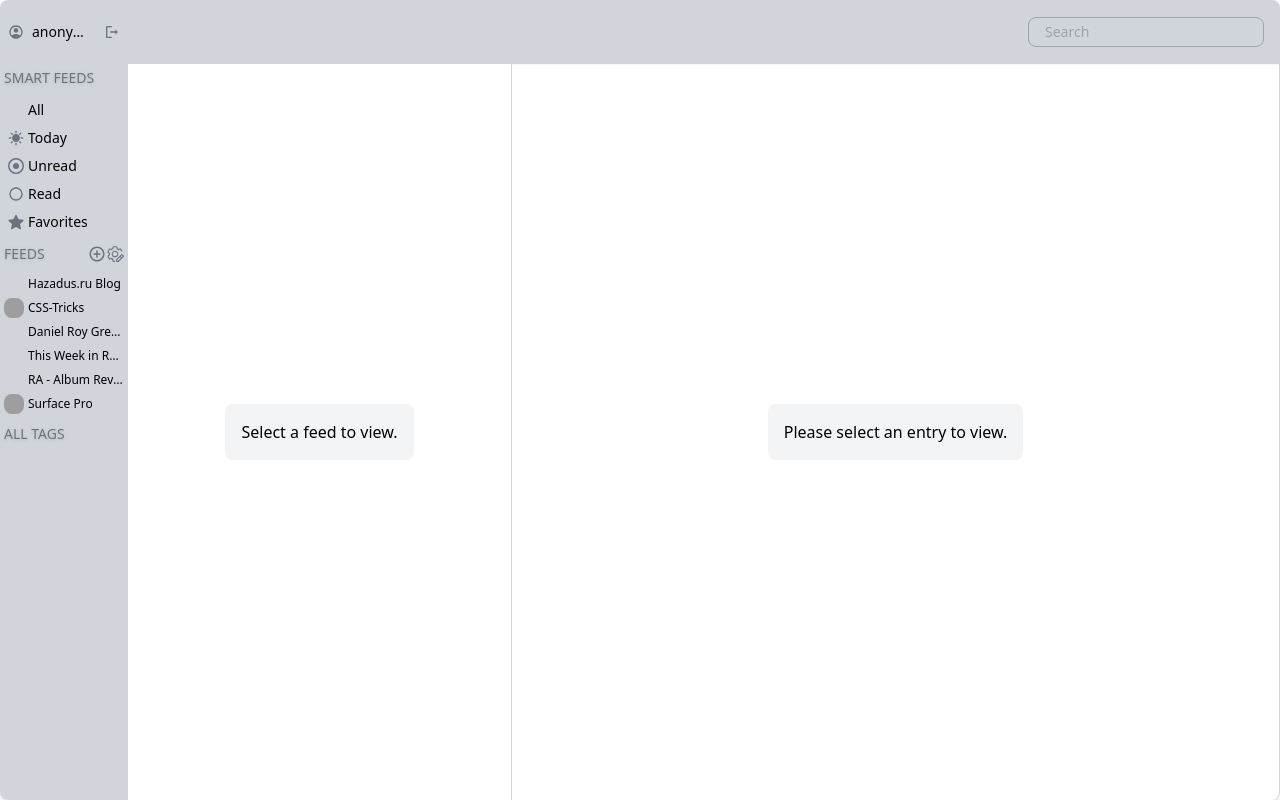
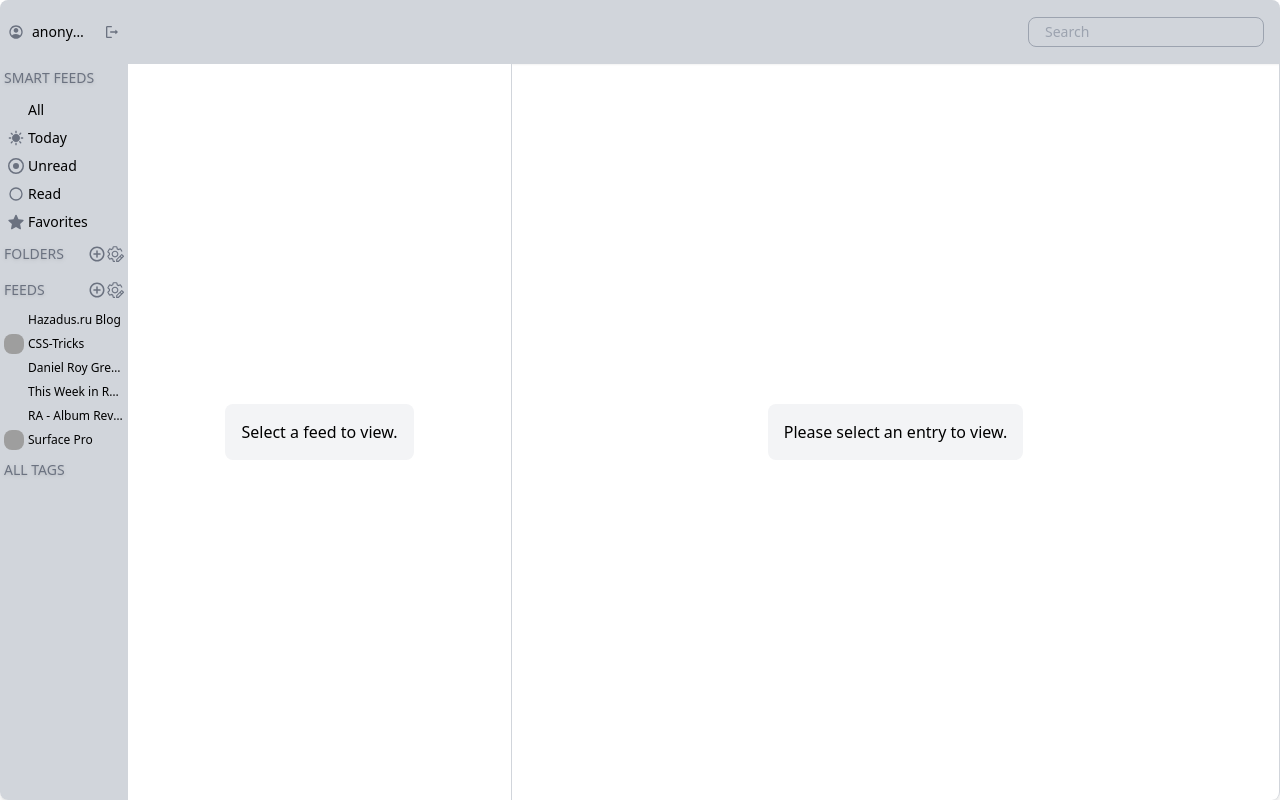
Before and after one commit to hazadus/django-rss-reader, a Django app: page /feeds/ in a window 1280 px wide. Run offline with Django 4.2, Linux system fonts and the light colour scheme; a user stored in the database is signed in; data comes from the database, SQL or seed files in the repository; data that the repository does not hold is empty; style sheets or scripts are compiled from the project's sources; parts of the project's set-up code (start-up, migrations or seed data) failed here and were passed over; some libraries are stand-ins or nearby versions; grey boxes are pictures that could not be loaded.

Commit message:
ui: Added Folders block to 1st column.

```diff
--- a/feeds/selectors.py
+++ b/feeds/selectors.py
@@ -111,6 +111,9 @@ def get_all_feeds(user) -> QuerySet:
 
 
 def get_all_folders(user) -> QuerySet:
+    """
+    Return QuerySet with all user's folders.
+    """
     return Folder.objects.filter(user=user).prefetch_related("feeds")
 
 
--- a/feeds/views.py
+++ b/feeds/views.py
@@ -41,7 +41,7 @@ logger = logging.getLogger(__name__)
 
 class BaseFeedColumnView(ContextMixin, View):
     """
-    Put into context data required for "Feeds" column:
+    Put data required for "Feeds" column into context:
     - total number of entries in "Smart Feeds" (all, today, unread, read, favorites).
     """
 
@@ -74,8 +74,9 @@ class BaseFeedColumnView(ContextMixin, View):
 
 class BaseEntryColumnView(ContextMixin, View):
     """
-    Put into context data required for "Entries" (and "Feeds) columns:
+    Put data required for "Entries" (and "Feeds) columns into context:
     - "mode"    - selected "Smart Feed" (all, today, unread, read, favorites).
+    - "folders" - all user's folders.
     - "feeds"   - all feeds query set (for "Feeds" column, because in `EntryListView` we won't
                   have it by default)
     - "in_feed" - `pk` of selected feed (if any).
@@ -85,6 +86,7 @@ class BaseEntryColumnView(ContextMixin, View):
     def get_context_data(self, **kwargs):
         context = super().get_context_data(**kwargs)
         context["mode"] = self.kwargs.get("mode", "all")
+        context["folders"] = get_all_folders(user=self.request.user)
         context["feeds"] = get_all_feeds(user=self.request.user)
 
         in_feed = self.request.GET.get("in_feed", None)
--- a/templates/feeds/includes/feed_list.html
+++ b/templates/feeds/includes/feed_list.html
@@ -26,6 +26,7 @@
 
 <!-- Feeds column content (scrollable) -->
 <div class="flex flex-col p-1 overflow-y-auto overflow-x-hidden hide-scrollbar">
+  <!-- "Smart Feeds" block -->
   <div class="mb-2 text-sm text-gray-500 uppercase drop-shadow cursor-default">
     Smart Feeds
   </div>
@@ -87,7 +88,41 @@
     </div>
   </a>
 
-  <!-- "Feeds" header with icons -->
+  <!-- "Folders" block: header with icons -->
+  <div class="flex items-center mt-2 mb-2">
+    <div class="text-sm text-gray-500 uppercase drop-shadow flex-1 cursor-default">
+      Folders
+    </div>
+    <!-- "Add folder" icon -->
+    <a href="#">
+      <div class="shrink-0 mr-1 md:mr-0">
+        {% include "icons/icon_add_circle.html" with size="18" color="#6b7280" %}
+      </div>
+    </a>
+    <!-- "Manage Folders" icon -->
+    <a href="#">
+      <div class="shrink-0 cursor-pointer">
+        {% include "icons/icon_gear_edit.html" with size="18" color="#6b7280" %}
+      </div>
+    </a>
+  </div>
+  {% for folder in folders %}
+    <a href="#">
+      <div class="flex items-center text-xs whitespace-nowrap py-0.5 max-w-32 flex-grow-0 rounded-lg {% if 0 %}bg-blue-500 hover:bg-blue-600 text-white{% endif %}">
+        <!-- Folder image -->
+        <div class="w-5 h-5 rounded-lg shrink-0"></div>
+        <div class="flex-1 ml-1 hover:underline block max-w-32 overflow-x-hidden overflow-ellipsis ">
+          {{ folder.title }}
+        </div>
+        <!-- Unread count badge: -->
+        {% if 1 %}
+          <div class="text-xs px-1 py-0.5 rounded-lg bg-teal-600 text-white">0</div>
+        {% endif %}
+      </div>
+    </a>
+  {% endfor %}
+
+  <!-- "Feeds" block: header with icons -->
   <div class="flex items-center mt-2 mb-2">
     <div class="text-sm text-gray-500 uppercase drop-shadow flex-1 cursor-default">
       Feeds
```
